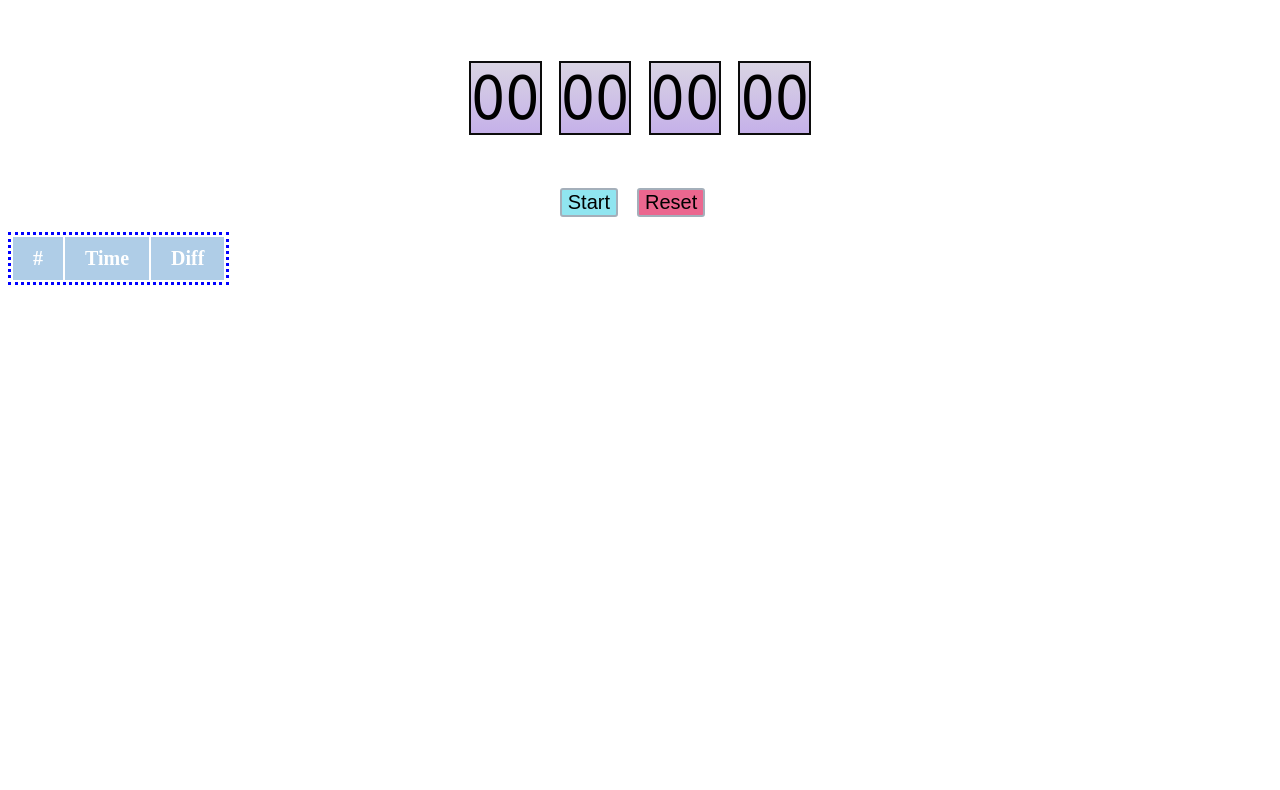
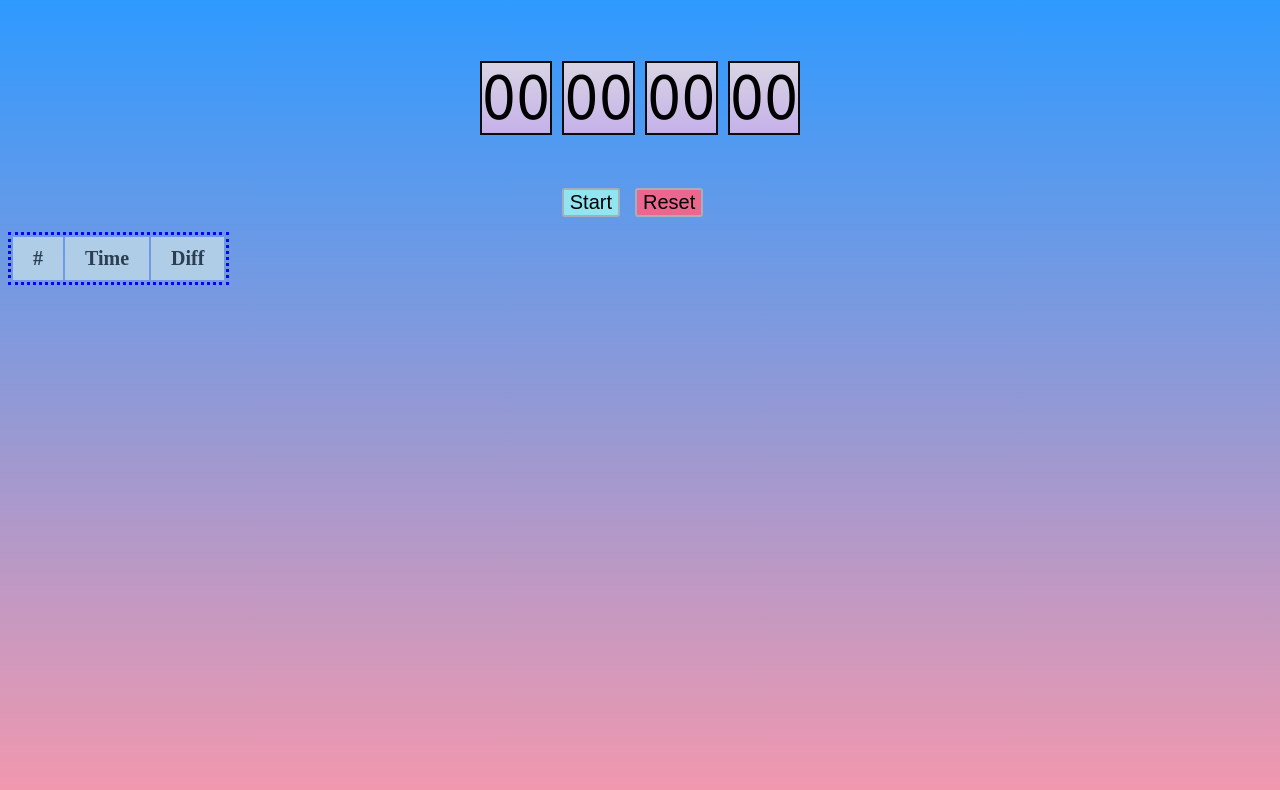
Before and after one commit to Vladik74/simple-stopwatch-app, a plain HTML site: page index.html in a window 1280 px wide. Drawn offline with Linux system fonts and the light colour scheme.

Commit message:
add linear gradient

```diff
--- a/index.html
+++ b/index.html
@@ -7,13 +7,12 @@
     <script type="text/javascript" src="stopwatch.js"></script>
 </head>
 <body>
+<div class="container">
     <div class="stopwatch">
-    <div id="display">
         <span id="hours">00</span>
         <span id="minutes"> 00</span>
         <span id="seconds">00</span>
         <span id="milliseconds">00</span>
-    </div>
     </div>
 
     <div class="buttons">
@@ -36,5 +35,6 @@
             </tbody>
         </table>
     </div>
+</div>
 </body>
 </html>
--- a/styles.css
+++ b/styles.css
@@ -1,38 +1,48 @@
 .stopwatch {
     display: flex;
+    align-items: center;
     justify-content: center;
-    align-items: center;
+    margin: 0 -5px;
     height: 180px;
     font-size: 60px;
     font-family: Tahoma, serif;
 }
 
 #hours {
+    margin: 0 5px;
+    display: flex;
     text-align: center;
     border: 2px solid #0C0C0C;
     background: lavender linear-gradient(#D9D4E3, #C5B1E9);
 }
 
 #minutes {
+    display: flex;
+    margin: 0 5px;
     text-align: center;
     border: 2px solid #0C0C0C;
     background: lavender linear-gradient(#D9D4E3, #C5B1E9);
 }
 
 #seconds {
+    display: flex;
+    margin: 0 5px;
     text-align: center;
     border: 2px solid #0C0C0C;
     background: lavender linear-gradient(#D9D4E3, #C5B1E9);
 }
 
 #milliseconds {
+    display: flex;
+    margin: 0 5px;
     text-align: center;
     border: 2px solid #0C0C0C;
     background: lavender linear-gradient(#D9D4E3, #C5B1E9);
 }
 
 .buttons {
-    flex: border-box;
+    display: flex;
+    justify-content: center;
     text-align: center;
 }
 
@@ -79,6 +89,7 @@
 }
 
 .circles {
+    display: flex;
     font-size: 20px;
     border-color: blue;
     border-style: dotted;
@@ -88,7 +99,7 @@
 
 th, td:first-child {
     background: #AFCDE7;
-    color: white;
+    color: #2C3E50;
     padding: 10px 20px;
 }
 
@@ -99,3 +110,17 @@ tbody tr:nth-child(odd) {
 tbody tr:nth-child(even) {
     background-color: burlywood;
 }
+
+html {
+    background: linear-gradient(#2E9AFF, #F498AD) no-repeat;
+    background-size: cover;
+}
+
+.container {
+    display: flex;
+    flex-direction: column;
+}
+
+html, body {
+    min-height: 100%;
+}
```
Lines whose indentation alone changed are shown as unchanged.
